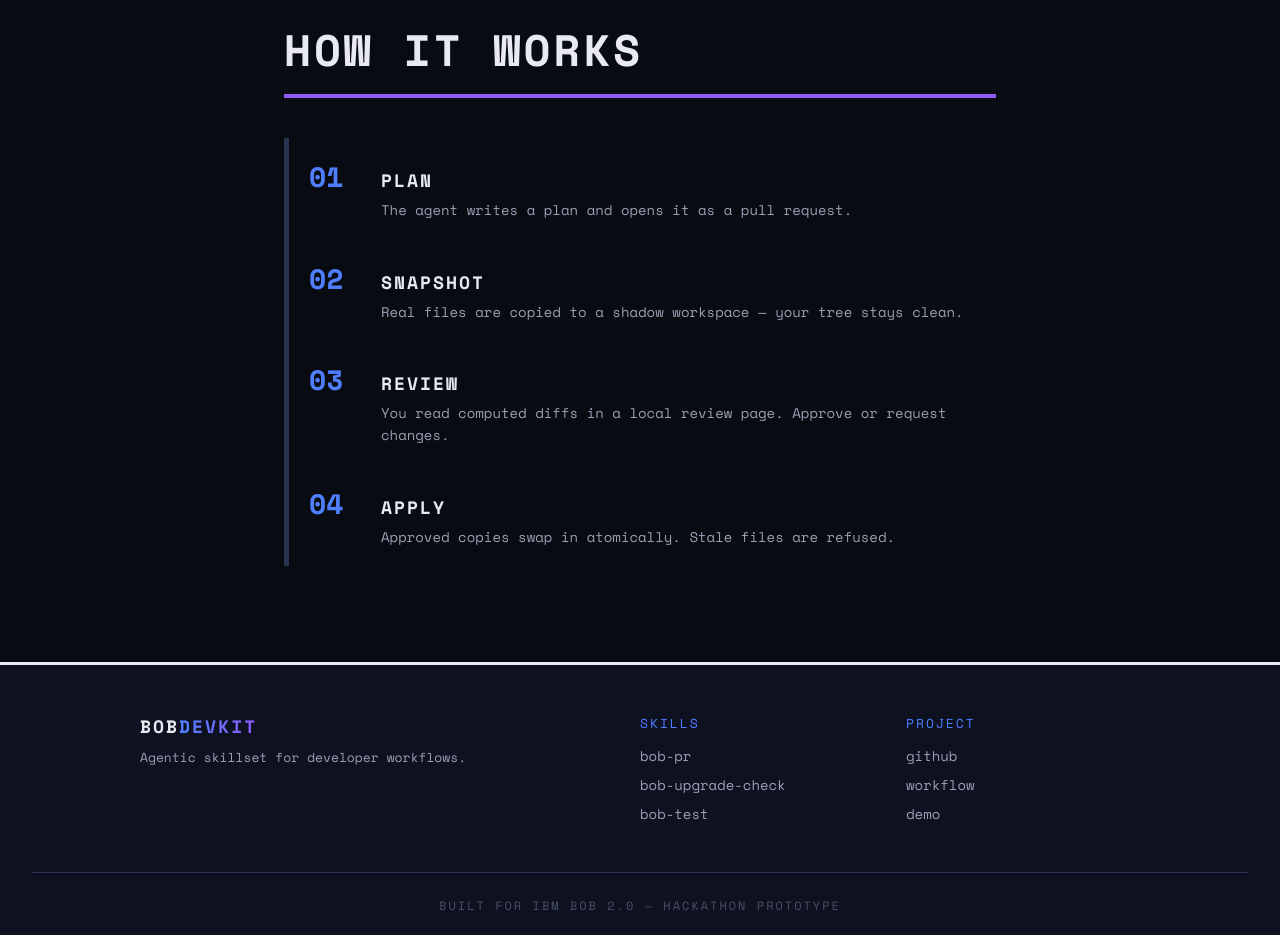
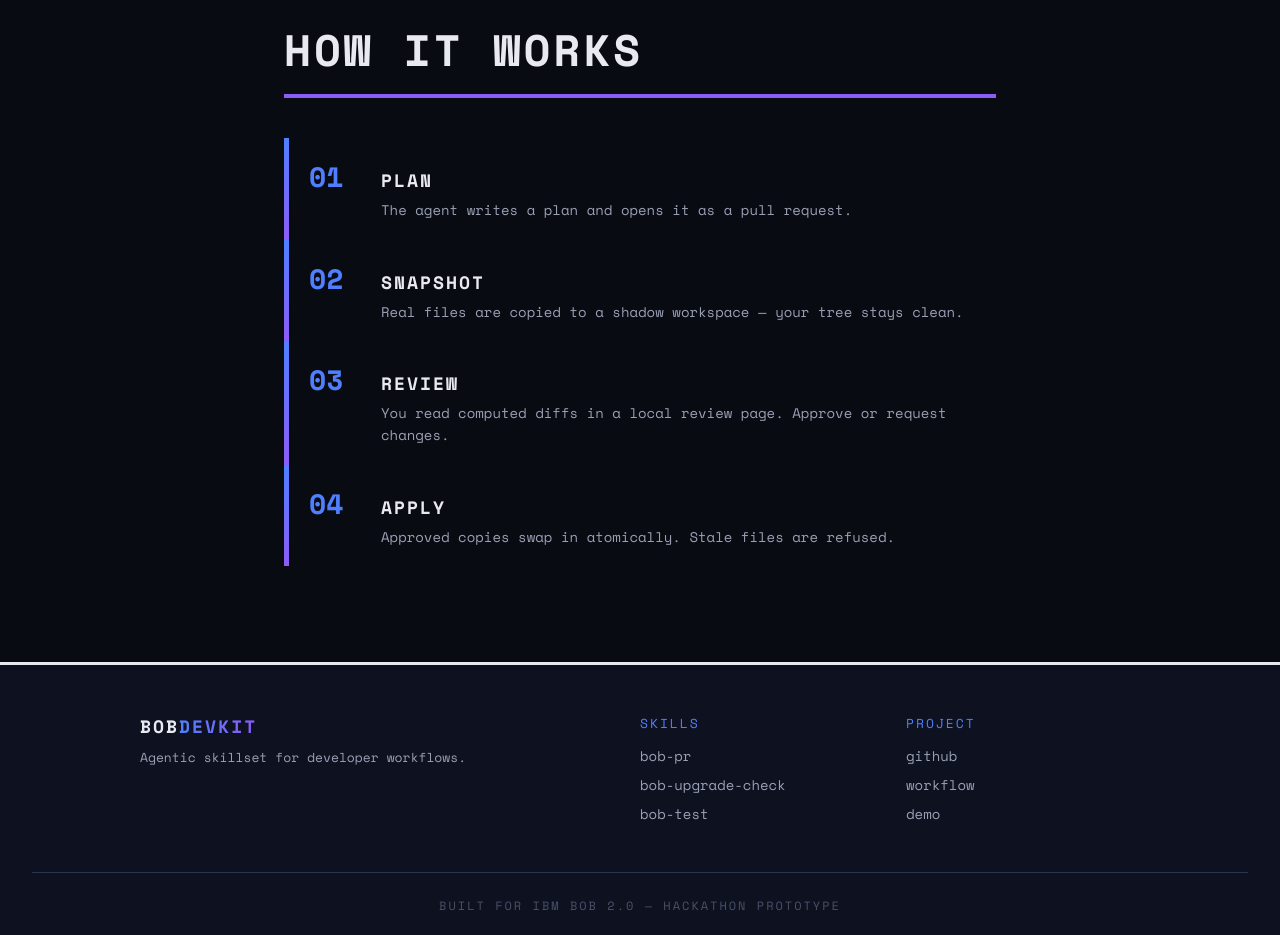
Before and after one commit to mrgonzales-dev/ibmbob-hackathon, a Vue app in the folder bob-devkit-landing-page/: page / in a window 1280 px wide. Shown: the part 2580-3515 px from the top of the page. Built offline with nearby package versions, Linux system fonts and the light colour scheme.

Commit message:
feat: animate workflow steps with staggered reveal

```diff
--- a/bob-devkit-landing-page/src/components/WorkflowSection.vue
+++ b/bob-devkit-landing-page/src/components/WorkflowSection.vue
@@ -11,7 +11,12 @@ const steps = [
   <section class="workflow" id="workflow">
     <h2 class="reveal">how it works</h2>
     <ol class="steps">
-      <li v-for="(s, i) in steps" :key="i" class="step reveal">
+      <li
+        v-for="(s, i) in steps"
+        :key="i"
+        class="step reveal"
+        :style="{ '--reveal-delay': `${i * 120}ms` }"
+      >
         <span class="step-num">{{ String(i + 1).padStart(2, '0') }}</span>
         <div>
           <h3>{{ s[0] }}</h3>
@@ -45,11 +50,42 @@ h2 {
 }
 
 .step {
+  position: relative;
   display: flex;
   gap: 24px;
   align-items: baseline;
-  border-left: 5px solid var(--dim);
-  padding: 18px 0 18px 20px;
+  padding: 18px 0 18px 25px;
+}
+
+.step::before {
+  content: "";
+  position: absolute;
+  left: 0;
+  top: 0;
+  bottom: 0;
+  width: 5px;
+  background: linear-gradient(180deg, var(--blue), var(--purple));
+  transform: scaleY(0);
+  transform-origin: top;
+  transition:
+    transform 550ms cubic-bezier(0.22, 1, 0.36, 1) calc(var(--reveal-delay, 0ms) + 250ms),
+    box-shadow 250ms ease;
+}
+
+.step.visible::before {
+  transform: scaleY(1);
+}
+
+.step:hover::before {
+  box-shadow: 0 0 14px var(--blue), 0 0 32px var(--purple);
+}
+
+.step > div {
+  transition: transform 300ms ease;
+}
+
+.step:hover > div {
+  transform: translateX(6px);
 }
 
 .step-num {
@@ -57,6 +93,12 @@ h2 {
   font-weight: 700;
   color: var(--blue);
   min-width: 48px;
+  transition: color 300ms ease, text-shadow 300ms ease;
+}
+
+.step:hover .step-num {
+  color: var(--purple);
+  text-shadow: 0 0 18px rgba(139, 92, 246, 0.55);
 }
 
 .step h3 {
@@ -72,4 +114,17 @@ h2 {
   font-size: 14px;
   line-height: 1.6;
 }
+
+@media (prefers-reduced-motion: reduce) {
+  .step::before {
+    transform: none;
+    transition: none;
+  }
+  .step > div {
+    transition: none;
+  }
+  .step:hover > div {
+    transform: none;
+  }
+}
 </style>
--- a/bob-devkit-landing-page/src/style.css
+++ b/bob-devkit-landing-page/src/style.css
@@ -40,15 +40,21 @@ body::before {
 .reveal {
   opacity: 0;
   transform: translateY(28px);
-  transition: opacity 500ms ease, transform 500ms ease;
+  filter: blur(6px);
+  transition:
+    opacity 650ms cubic-bezier(0.22, 1, 0.36, 1),
+    transform 650ms cubic-bezier(0.22, 1, 0.36, 1),
+    filter 650ms cubic-bezier(0.22, 1, 0.36, 1);
+  transition-delay: var(--reveal-delay, 0ms);
 }
 
 .reveal.visible {
   opacity: 1;
   transform: none;
+  filter: none;
 }
 
 @media (prefers-reduced-motion: reduce) {
   html { scroll-behavior: auto; }
-  .reveal { opacity: 1; transform: none; transition: none; }
+  .reveal { opacity: 1; transform: none; filter: none; transition: none; }
 }
```
